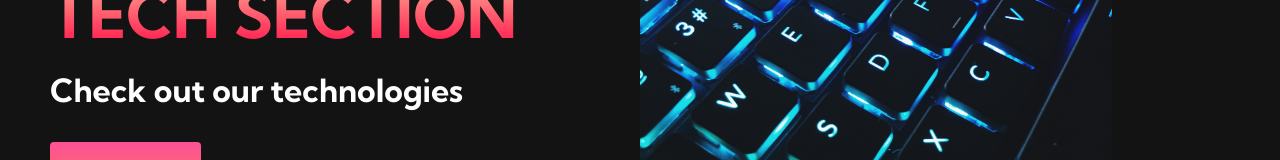
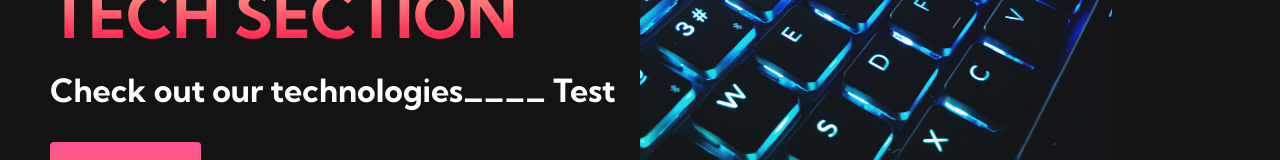
Before and after one commit to SharadPoudel/DigitalStewardship.GarbageRoomStatus.io, a plain HTML site: page Starter WebSite/tech.html in a window 1280 px wide. Shown: the part 358-518 px from the top of the page. Drawn offline with Linux system fonts and the light colour scheme.

Commit message:
Web test

```diff
--- a/Starter WebSite/tech.html
+++ b/Starter WebSite/tech.html
@@ -44,7 +44,7 @@
       <div class="main__container">
         <div class="main__content">
           <h1>TECH SECTION</h1>
-          <p>Check out our technologies</p>
+          <p>Check out our technologies____ Test</p>
           <button class="main__btn"><a href="#">Get Started</a></button>
         </div>
         <div class="main__img-container">
```
